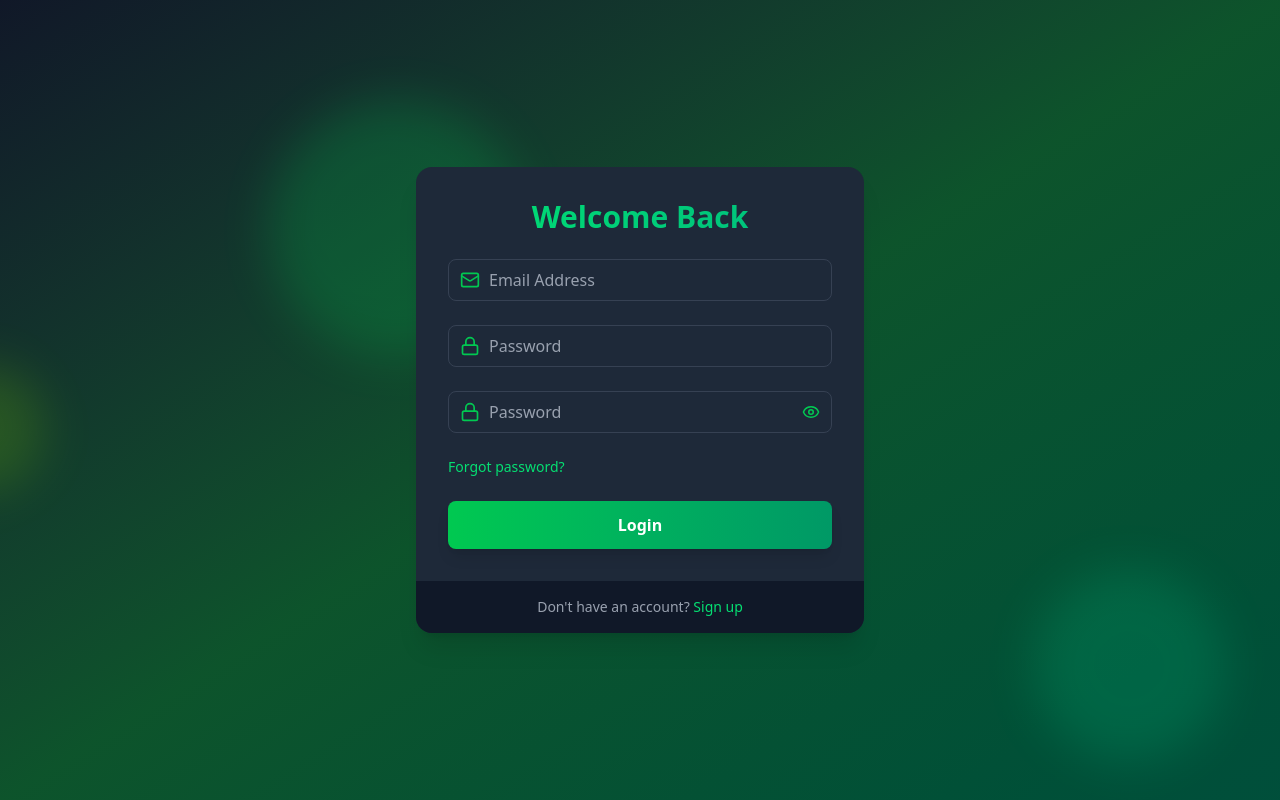
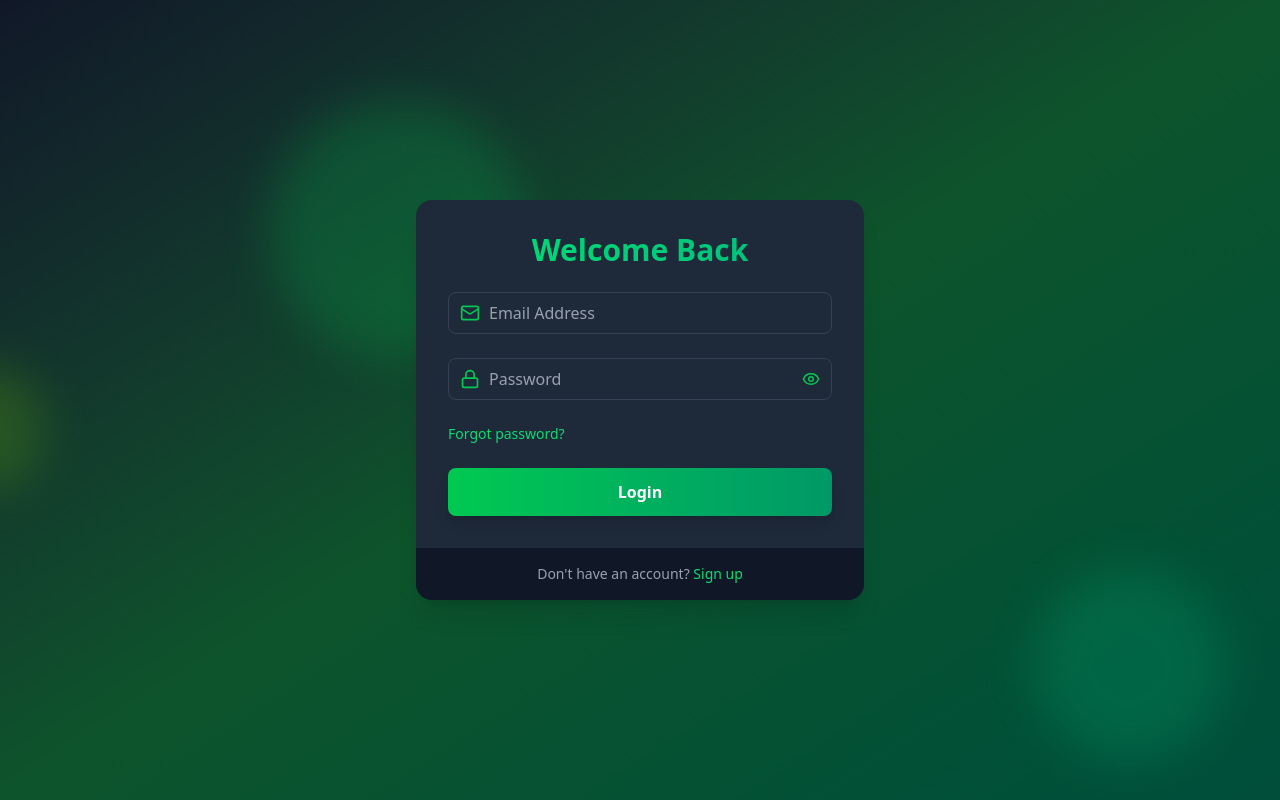
Before and after one commit to valelectronic/E-shop-frontend, a React (Vite) app: page /login in a window 1280 px wide. Built offline with nearby package versions, Linux system fonts and the light colour scheme.

Commit message:
removed one input for password

```diff
--- a/src/pages/LoginPage.jsx
+++ b/src/pages/LoginPage.jsx
@@ -37,14 +37,6 @@ const LoginPage = () => {
 						placeholder='Email Address'
 						value={email}
 						onChange={(e) => setEmail(e.target.value)}
-					/>
-
-					<Input
-						icon={Lock}
-						type='password'
-						placeholder='Password'
-						value={password}
-						onChange={(e) => setPassword(e.target.value)}
 					/>
 
                         {/* Password with Show/Hide Feature */}
```
